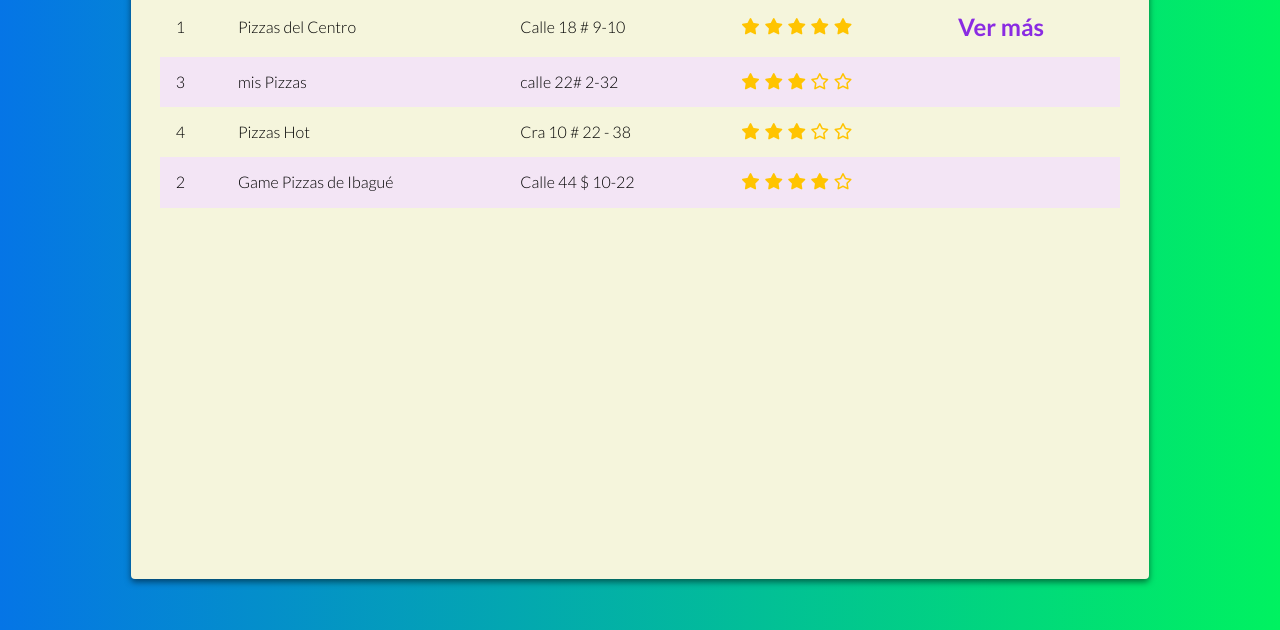
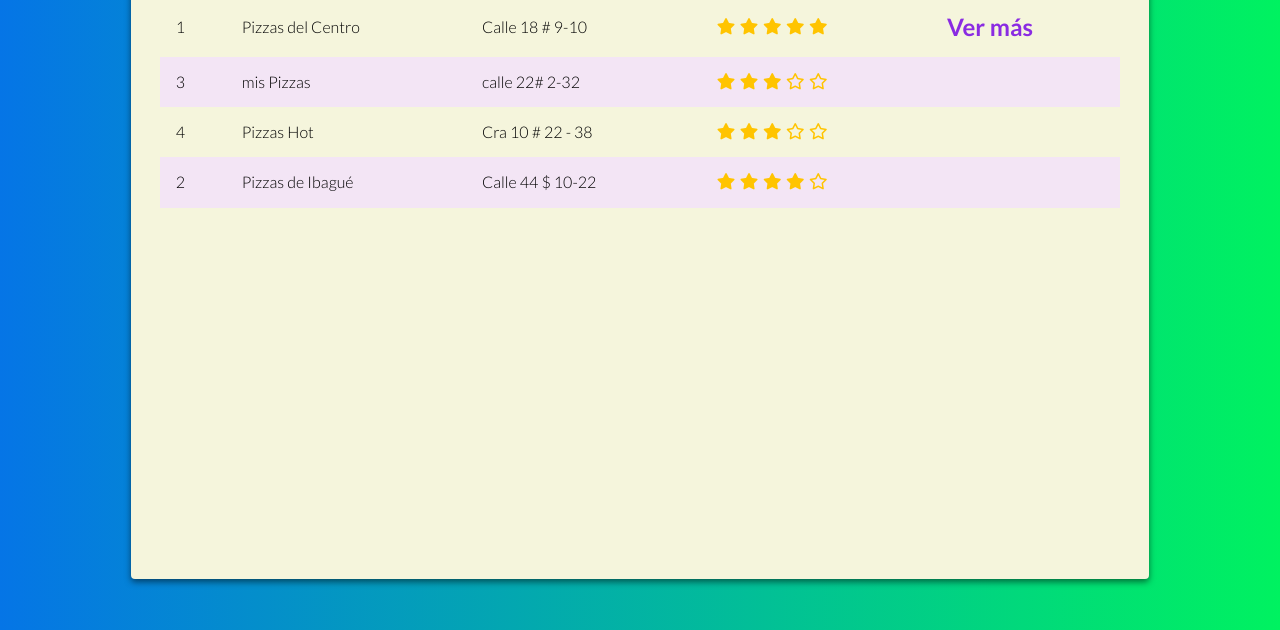
Before and after one commit to Empo420/proyectoPizzas, a plain HTML site: page index.html in a window 1280 px wide. Shown: the part 170-800 px from the top of the page. Drawn offline with Linux system fonts and the light colour scheme.

Commit message:
borre el nombre game de la pizza 2

```diff
--- a/index.html
+++ b/index.html
@@ -76,7 +76,7 @@
                     </tr>
                     <tr>
                         <td>2</td>
-                        <td>Game Pizzas de Ibagué</td>
+                        <td>Pizzas de Ibagué</td>
                         <td>Calle 44 $ 10-22</td>
                         <td>
                             <i class="fas fa-star"></i>
```
